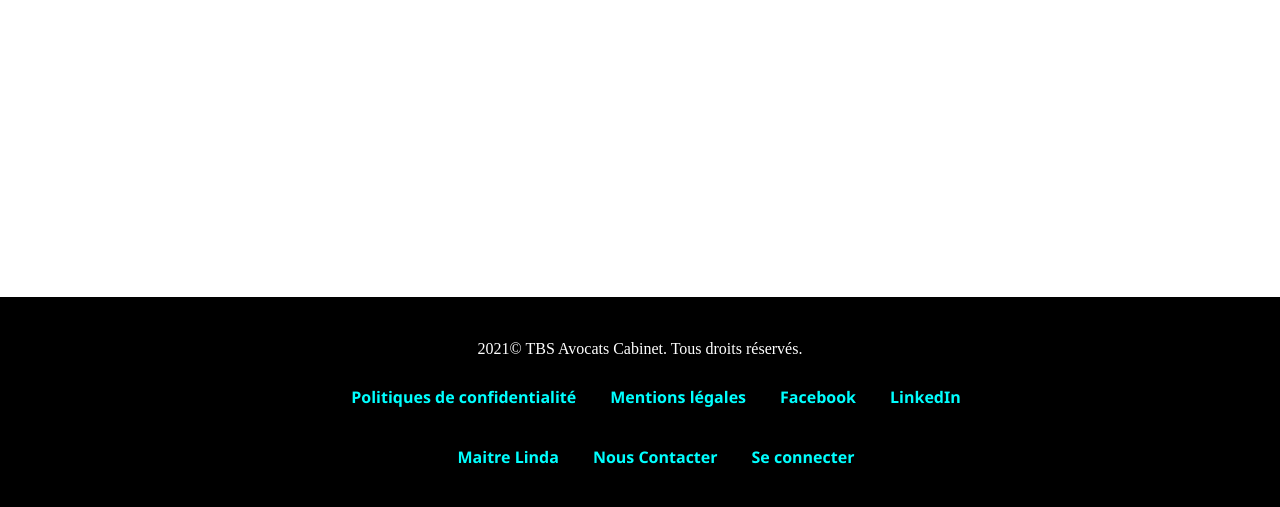
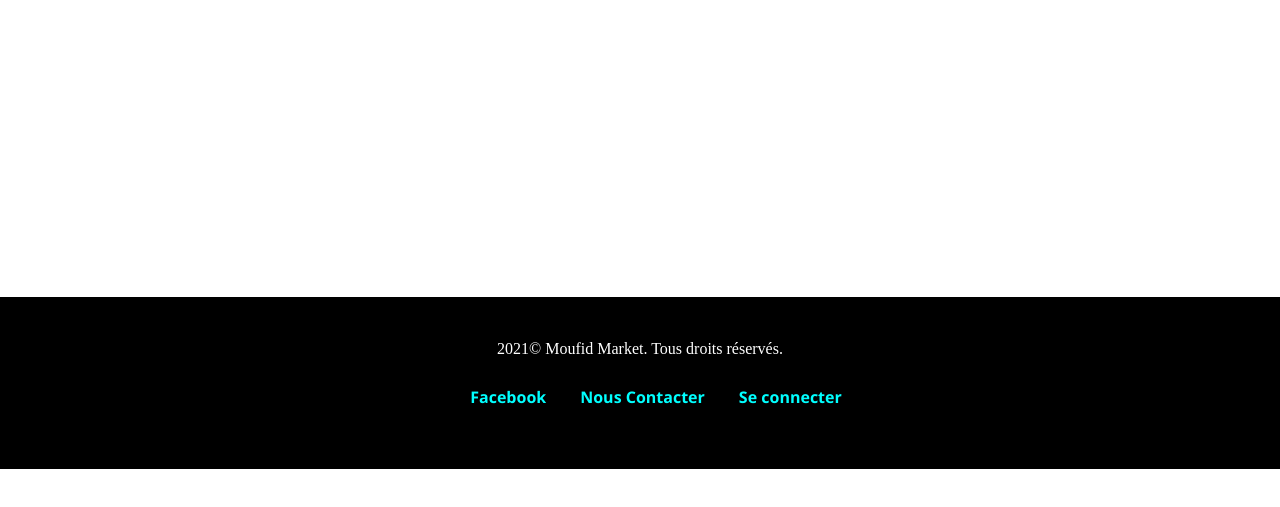
Before and after one commit to JeddineO/moufidmarket, a plain HTML site: page index.html in a window 1280 px wide. Shown: the part 503-1010 px from the top of the page. After the commit the page ends 972 px from the top, so only its background shows below. Drawn offline with nearby package versions, Linux system fonts and the light colour scheme.

Commit message:
Update index.html

```diff
--- a/index.html
+++ b/index.html
@@ -73,14 +73,13 @@
 
     </main>
     <footer>
-        <p>2021© TBS Avocats Cabinet. Tous droits réservés.</p>
+        <p>2021© Moufid Market. Tous droits réservés.</p>
         <ul>
-            <li><a href="politique.html">Politiques de confidentialité</a></li>
-            <li><a href="#">Mentions légales</a></li>
+
             <li><a href="#">Facebook</a></li>
-            <li><a href="#">LinkedIn</a></li>
-            <br><br>
-            <li><a href="#">Maitre Linda</a></li>
+
+
+
             <li><a href="#">Nous Contacter</a></li>
             <li><a href="#">Se connecter</a></li>
         </ul>
```
